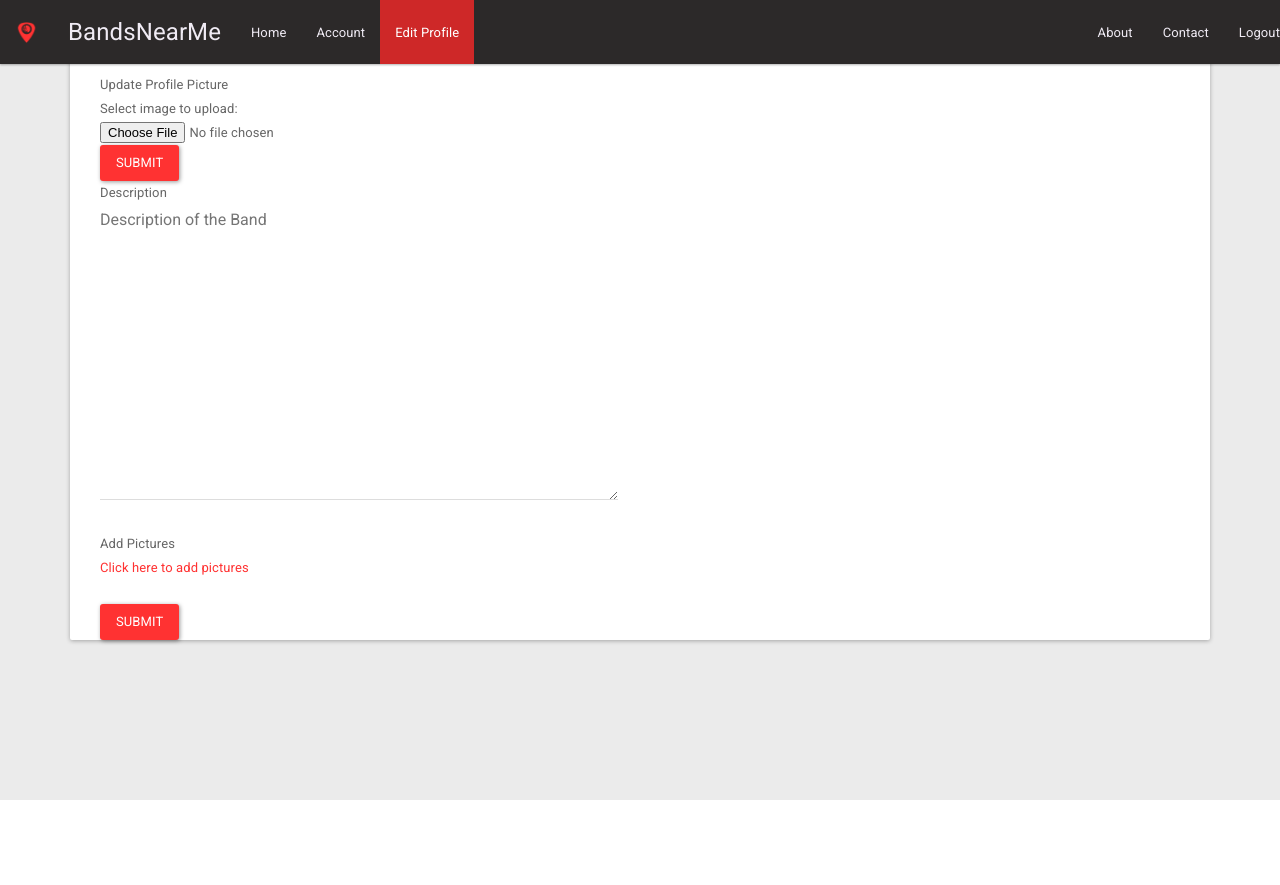
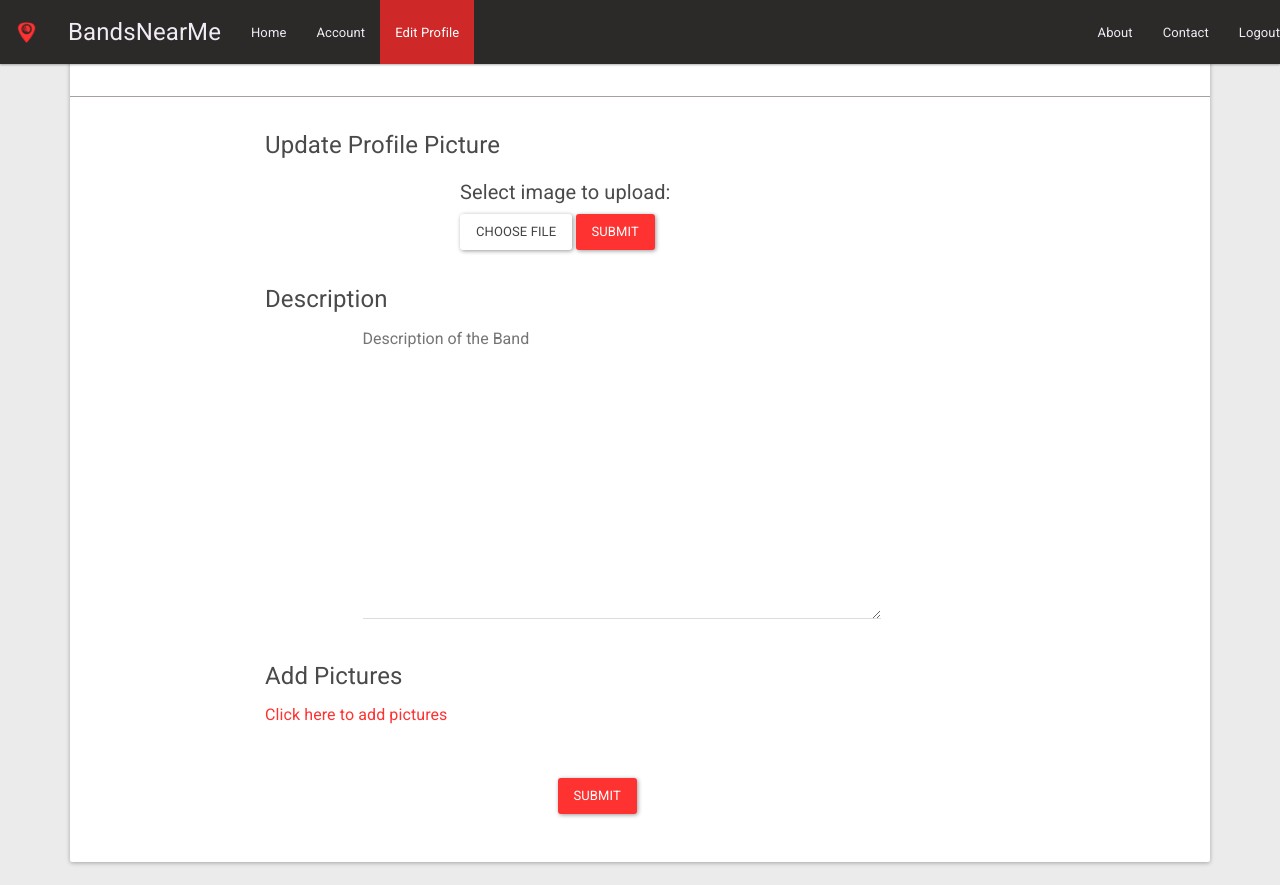
Before and after one commit to McGuire2012/BandsNearMe, a PHP site: page /Account/editProfile.php in a window 1280 px wide. Before the commit the page ends 800 px from the top, so only its background shows below. Run offline with PHP 8.4, Linux system fonts and the light colour scheme; the visitor is signed in with stand-in values (Sample User, id 1); data that the repository does not hold is empty; some libraries are stand-ins or nearby versions.

Commit message:
edit profile HTML Done
changed some titles that appear on the tabs as well

```diff
--- a/Web/Account/AccountInfo.php
+++ b/Web/Account/AccountInfo.php
@@ -91,7 +91,7 @@
     <meta name="viewport" content="width=device-width, initial-scale=1">
     <!-- The above 3 meta tags *must* come first in the head; any other head content must come *after* these tags -->
 
-    <title>Home Page</title>
+    <title>Account</title>
     <link href="../Styles/bootstrap/css/bootstrap.css" rel="stylesheet">
     <link href="../Styles/form.css" rel="stylesheet">
 
--- a/Web/Account/editProfile.php
+++ b/Web/Account/editProfile.php
@@ -135,7 +135,7 @@ if($_POST['newProfilePic'])
     <meta name="viewport" content="width=device-width, initial-scale=1">
     <!-- The above 3 meta tags *must* come first in the head; any other head content must come *after* these tags -->
 
-    <title>Home Page</title>
+    <title>Edit Profile</title>
 		<link href="../Styles/bootstrap/css/bootstrap.css" rel="stylesheet">
     <link href="../Styles/form.css" rel="stylesheet">
 		<style>
@@ -180,46 +180,77 @@ if($_POST['newProfilePic'])
 <div class="panel panel-default">
  <form class="form-horizontal">
   <fieldset>
-		<div class="col-lg-12">
-		<div class="col-lg-5"><h3><?php echo $name; ?></h3>
+  <div class="row">
+    <div class="col-md-2"></div>
+    <div class="col-md-8"><h3><?php echo $name; ?></h3></div>
+  </div>
+  <hr>
+  <form id = "UpdateProfile" action="upload.php" method="post">
+    <form id = "updateProfilePic" action="upload.php" method="post" enctype="multipart/form-data">
+      <div class="row">
+        <div class="col-md-2"></div>
+        <div class="col-md-8">
+          <h4 style="color:#4A4A4A">Update Profile Picture</h4>
         </div>
       </div>
-			<div class="col-lg-12">
-			<div class = "col-lg-10">
-        <form id = "UpdateProfile" action="upload.php" method="post">
-        <form id = "updateProfilePic"action="upload.php" method="post" enctype="multipart/form-data">
-            Update Profile Picture <br>
-            Select image to upload:
-            <input type="file" name="newProfilePic" id="newProfilePic">
+      <div class="row">
+          <div class="col-md-4"></div>
+          <div class="col-md-4">
+            <h5 style="color:#4A4A4A">Select image to upload:</h5>
+          </div>
+      </div>
+      <div class="row">
+    <div class="col-md-4"></div>
+    <div class="col-md-4">
+      <label class="btn btn-default" for="newProfilePic">
+              Choose File<input type="file" name="newProfilePic" id="newProfilePic" style="display:none">
+            </label>
             <button type="submit" class="btn btn-primary">Submit</button>
+        </div>
+      </div>
     </form>
   <br>
-          Description <br>
   <div class="row">
+    <div class="col-md-2"></div>
+    <div class="col-md-8">
+      <h4 style="color:#4A4A4A">Description</h4>
+    </div>
+  </div>
+  <div class="row">
+    <div class="col-md-3"></div>
     <div class="col-md-6">
       <textarea name="Description" cols="60" rows="10" placeholder="Description of the Band" required></textarea>
     </div>
   </div>
   <br>
-          Add Pictures <br>
-          <a href = "PhotoUpload.html">Click here to add pictures</a>
+  <div class="row">
+        <div class="col-md-2"></div>
+        <div class="col-md-8">
+            <h4 style="color:#4A4A4A">Add Pictures</h4>
+        </div>
+    </div>
+    <div class="row">
+    <div class="col-md-2"></div>
+    <div class="col-md-8">
+      <a href = "PhotoUpload.html" style="font-size: 16px">Click here to add pictures</a>
+    </div>
+  </div>
   <br>
-
   <br>
+    <div class="row">
+    <div class="col-md-5"></div>
+    <div class="col-md-4">
       <button type="submit" class="btn btn-primary">Submit</button>
+    </div>
+  </div>
+  <br>
+  <br>
   </form>
-			</div>
-
-		</div>
-
-
-
-
   </fieldset>
 </form> <!-- End Form-->
  </div>
+</div> <!-- End Container -->
 
-</div> <!-- End Container -->
 
 
 
```
Also changed, not shown: Web/Processes/parse-textarea.php (+12 -2 lines), Web/Testing/html test.html (added, +132 -0 lines), Web/Testing/html test.php (deleted, +0 -103 lines). Lines whose indentation alone changed are shown as unchanged.
